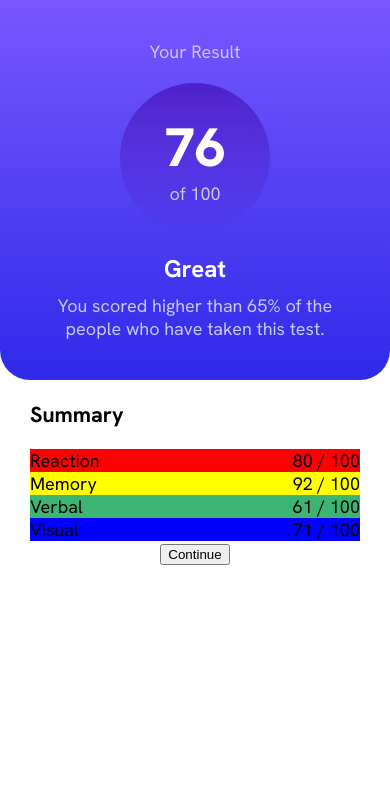
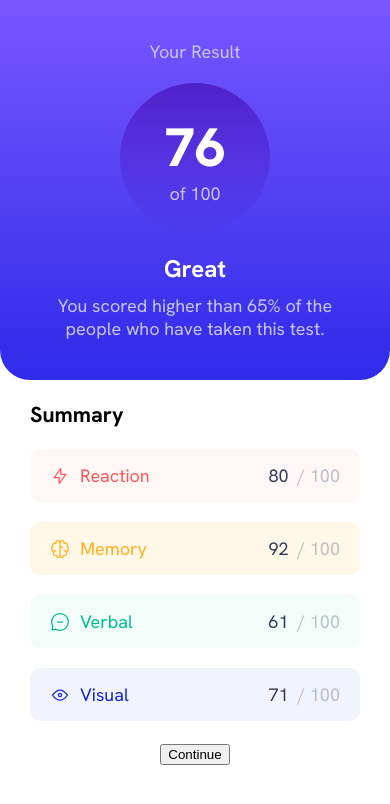
Before and after one commit to cjislegit/resultsSummaryComponent, a React (Create React App) app: page / in a window 390 px wide. Shown: the top 804 px of the page. Built offline with nearby package versions, Linux system fonts and the light colour scheme.

Commit message:
finished styling mobile scores

```diff
--- a/src/components/summary/Summary.js
+++ b/src/components/summary/Summary.js
@@ -1,4 +1,8 @@
 import styles from './Summary.module.css';
+import reaction from '../../assets/images/icon-reaction.svg';
+import memory from '../../assets/images/icon-memory.svg';
+import verbal from '../../assets/images/icon-verbal.svg';
+import visual from '../../assets/images/icon-visual.svg';
 
 const Summary = () => {
   return (
@@ -6,20 +10,44 @@ const Summary = () => {
       <div className={styles.title}>Summary</div>
       <div className={styles.scores}>
         <div className={`${styles.score} ${styles.red}`}>
-          <div>Reaction</div>
-          <div>80 / 100</div>
+          <div>
+            <img src={reaction} alt='Lightning bolt icon' />
+            Reaction
+          </div>
+          <div>
+            <span>80</span>
+            <span>/ 100</span>
+          </div>
         </div>
         <div className={`${styles.score} ${styles.yellow}`}>
-          <div>Memory</div>
-          <div>92 / 100</div>
+          <div>
+            <img src={memory} alt='Brain icon' />
+            Memory
+          </div>
+          <div>
+            <span>92</span>
+            <span>/ 100</span>
+          </div>
         </div>
         <div className={`${styles.score} ${styles.green}`}>
-          <div>Verbal</div>
-          <div>61 / 100</div>
+          <div>
+            <img src={verbal} alt='Chat bubble icon' />
+            Verbal
+          </div>
+          <div>
+            <span>61</span>
+            <span>/ 100</span>
+          </div>
         </div>
         <div className={`${styles.score} ${styles.blue}`}>
-          <div>Visual</div>
-          <div>71 / 100</div>
+          <div>
+            <img src={visual} alt='Eye ball icon' />
+            Visual
+          </div>
+          <div>
+            <span>71</span>
+            <span>/ 100</span>
+          </div>
         </div>
       </div>
       <div className={styles.button}>
--- a/src/components/summary/Summary.module.css
+++ b/src/components/summary/Summary.module.css
@@ -16,17 +16,57 @@
   display: flex;
   flex-direction: row;
   justify-content: space-between;
+  border-radius: 10px;
+  margin-bottom: 20px;
+  padding: 15px 20px;
+}
+
+.score div {
+  display: flex;
+  align-items: center;
+}
+
+.score div img {
+  margin-right: 10px;
+}
+
+.score div span:first-child {
+  color: hsl(224, 30%, 27%);
+  margin-right: 0.5em;
+}
+
+.score div span:last-child {
+  color: hsl(224, 30%, 27%, 0.3);
 }
 
 .red {
-  background-color: hsl(0, 100%, 50%);
+  background-color: hsl(0, 100%, 67%, 0.05);
 }
+
+.red div:first-child {
+  color: hsl(0, 100%, 67%);
+}
+
 .yellow {
-  background-color: hsl(60, 100%, 50%);
+  background-color: hsl(39, 100%, 56%, 0.1);
 }
+
+.yellow div:first-child {
+  color: hsl(39, 100%, 56%);
+}
+
 .green {
-  background-color: hsl(147, 50%, 47%);
+  background-color: hsl(166, 100%, 37%, 0.05);
 }
+
+.green div:first-child {
+  color: hsl(166, 100%, 37%);
+}
+
 .blue {
-  background-color: hsl(240, 100%, 50%);
+  background-color: hsl(234, 85%, 45%, 0.05);
 }
+
+.blue div:first-child {
+  color: hsl(234, 85%, 45%);
+}
```
